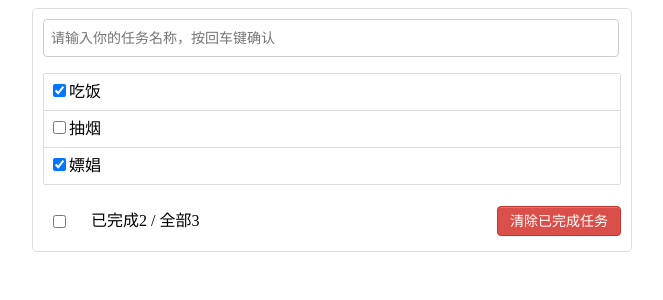
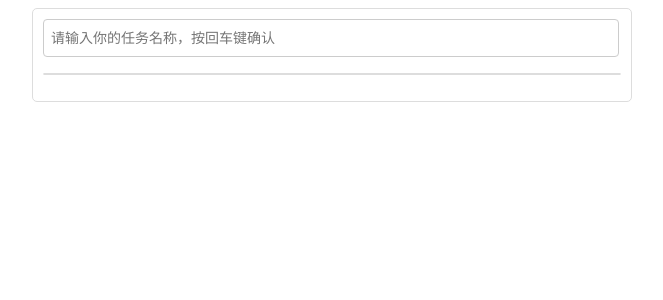
Before and after one commit to Dracozilong/study, a Vue app: page / in a window 1280 px wide. Shown: the top 300 px of the page, without its empty margins (308-971 px from the left). Built offline with nearby package versions, Linux system fonts and the light colour scheme.

Commit message:
代碼提交

```diff
--- a/src/App.vue
+++ b/src/App.vue
@@ -29,37 +29,37 @@ export default {
   name:'App',
   components:{TopKit,TabulateKit,BottomKit},
   data(){
-    return{
-        todoList:[
-        {
-          id:"001",
-          title:"吃饭",
-          isCompleted:true
-        },
-        {
-          id:"002",
-          title:"抽烟",
-          isCompleted:false
-        },
-        {
-          id:"003",
-          title:"嫖娼",
-          isCompleted:true
-        }
-      ]
-      // todoList:JSON.parse(localStorage.getItem('todoList')) || []
+    return {
+      //   todoList:[
+      //   {
+      //     id:"001",
+      //     title:"吃饭",
+      //     isCompleted:true
+      //   },
+      //   {
+      //     id:"002",
+      //     title:"抽烟",
+      //     isCompleted:false
+      //   },
+      //   {
+      //     id:"003",
+      //     title:"嫖娼",
+      //     isCompleted:true
+      //   }
+      // ]
+      todoList:JSON.parse(localStorage.getItem('todoList')) || []
     }
   },
-      methods:{
+  methods:{
         addTodo(data){
-          // console.log('zqs',data)
+          console.log('zqs',data)
           this.todoList.unshift(data)
         },
         checkTodo(id){
           this.todoList.forEach((todo)=>{
             if(todo.id ===id){
+              console.log('checkTodo',todo)
               todo.isCompleted = !todo.isCompleted
-              console.log('zhangqs',todo.title,todo.isCompleted)
             }
           })
         },
@@ -67,20 +67,24 @@ export default {
           this.todoList = this.todoList.filter(todo => todo.id !== id)
         },
         checkAllTodo(done){
-          console.log('!!!!',done)
-          console.log('&&&&&',this.todoList)
           this.todoList.forEach((todo)=>{
             todo.isCompleted = done
           })
         }
-      // },
-      // watch:{
-      //   todoList(todo){
-      //     localStorage.setItem('todoList',JSON.stringify(todo))
-      //   }
-      // }
-    }
-  // components:{SchoolInfo,NinJaInfo},
+  },
+  watch:{
+        todoList:{
+          deep:true,
+          handler(todo){
+            localStorage.setItem('todoList',JSON.stringify(todo))
+          }
+        }
+  },
+  }
+</script>
+
+
+  <!-- // components:{SchoolInfo,NinJaInfo},
   // data(){
   //   return{
   //     msg:'风遁！螺旋手里剑'
@@ -92,10 +96,8 @@ export default {
   //     console.log(this.$refs.btn)   // 真实dom元素
   //     console.log(this.$refs.schoolInfo) // school组件的实例对象(VC)
   //   }
-  // }
-}
+  // }     -->
 
-</script>
 <style>
 /*base*/
 body {
--- a/src/components/BottomKit.vue
+++ b/src/components/BottomKit.vue
@@ -16,10 +16,10 @@ export default {
   props:['todoList','checkAllTodo'],
   computed:{
     total(){
+      console.log('todoList.length',this.todoList.length)
       return this.todoList.length
     },
     computeTotal(){
-      console.log('####',this.todoList)
       return this.todoList.reduce((pre,todo)=>pre + (todo.isCompleted?1:0),0)
     },
     isAll:{
@@ -27,7 +27,6 @@ export default {
         return this.computeTotal  === this.total && this.total > 0
       },
       set(value){
-        console.log('%%%',value)
          this.checkAllTodo(value)
       }
     }
--- a/src/components/TopKit.vue
+++ b/src/components/TopKit.vue
@@ -23,7 +23,7 @@ export default {
             const todoObj = {
                 id:nanoid(),
                 title:this.title,
-                isComplete:false
+                isCompleted:false
             }
             this.addTodo(todoObj)
             this.title = ''
```
